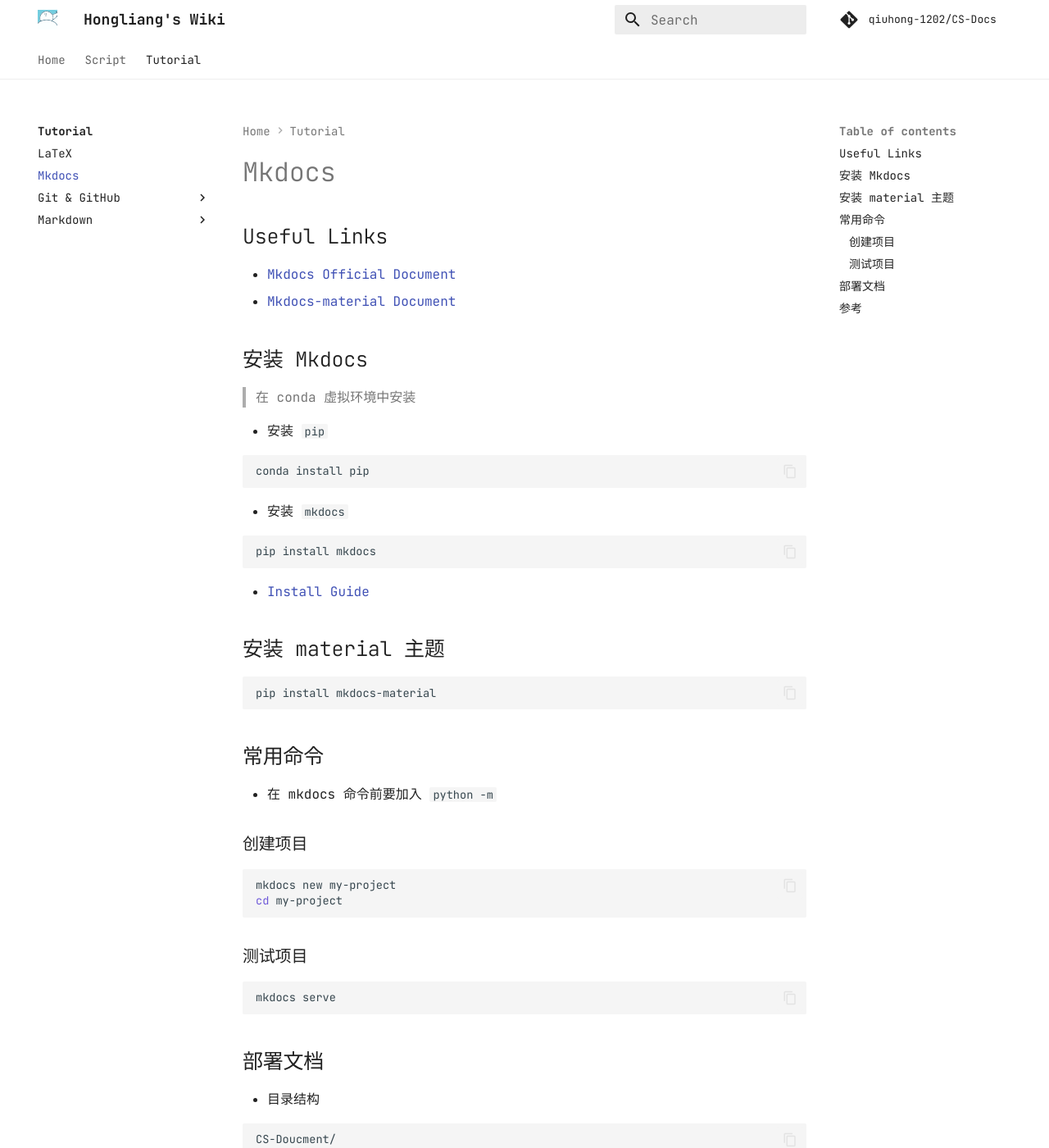
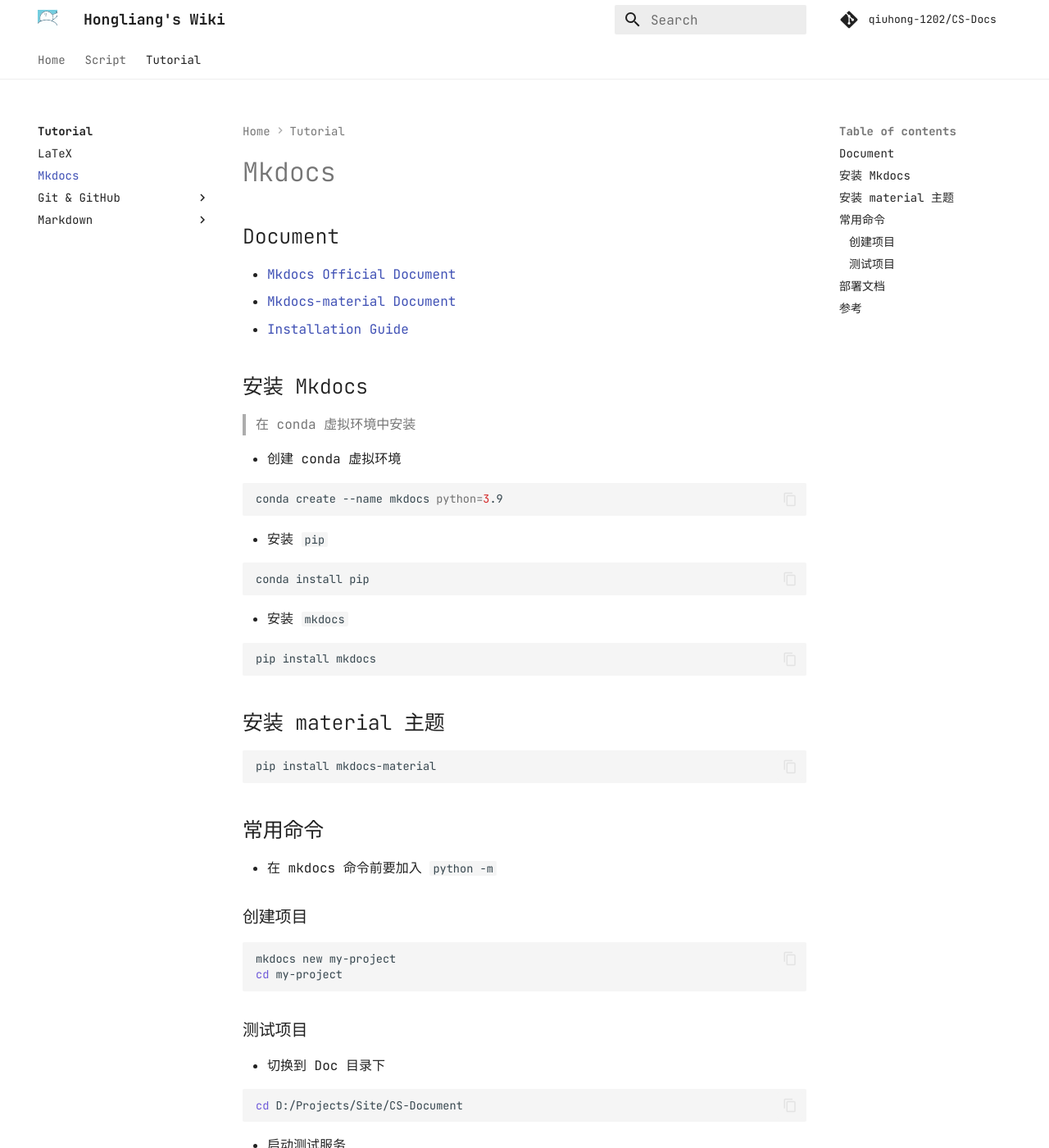
Before and after one commit to QiuHong-1202/CS-Document, an MkDocs documentation site: the page built from docs/Tutorial/Mkdocs.md, in a window 1280 px wide and 1400 px high. Shown: the whole window at 82% size. Built offline with MkDocs 1.6.1 and Material for MkDocs 9.7.7, drawn with Linux system fonts in a browser that asks for light colours; nearby versions of some CDN libraries; comment, search, counter and statistics services are not loaded; some of the changed text lies outside the part shown.

Commit message:
docs: tutorial update
- add git ref link
- update mkdocs commands

````diff
--- a/docs/Tutorial/Mkdocs.md
+++ b/docs/Tutorial/Mkdocs.md
@@ -1,13 +1,20 @@
 # Mkdocs
 
-## Useful Links
+## Document
 
 - [Mkdocs Official Document](https://www.mkdocs.org/getting-started/)
 - [Mkdocs-material Document](https://squidfunk.github.io/mkdocs-material/)
+- [Installation Guide](https://www.mkdocs.org/user-guide/installation/)
 
 ## 安装 Mkdocs
 
 > 在 conda 虚拟环境中安装
+
+- 创建 conda 虚拟环境
+
+```sh
+conda create --name mkdocs python=3.9
+```
 
 - 安装 `pip`
 
@@ -20,8 +27,6 @@
 ```sh
 pip install mkdocs
 ```
-
-- [Install Guide](https://www.mkdocs.org/user-guide/installation/)
 
 ## 安装 material 主题
 
@@ -42,8 +47,16 @@
 
 ### 测试项目
 
+- 切换到 Doc 目录下
+
+```shell
+cd D:/Projects/Site/CS-Document
+```
+
+- 启动测试服务
+
 ```sh
-mkdocs serve
+python -m mkdocs serve
 ```
 
 ## 部署文档
@@ -57,10 +70,16 @@
 qiuhong-1202.github.io/
 ```
 
-- 转到 Site 目录
+- 激活 `mkdocs` 虚拟环境
 
 ```shell
-cd D:\Projects\Site
+conda activate mkdocs
+```
+
+- 转到 Doc 目录编写文档
+
+```shell
+cd D:/Projects/Site/CS-Document
 ```
 
 - 转到 Pages 仓库目录下
````
Also changed, not shown: docs/Tutorial/Git & GitHub/Git LFS.md (+1 -0 lines), docs/index.md (+4 -1 lines).
